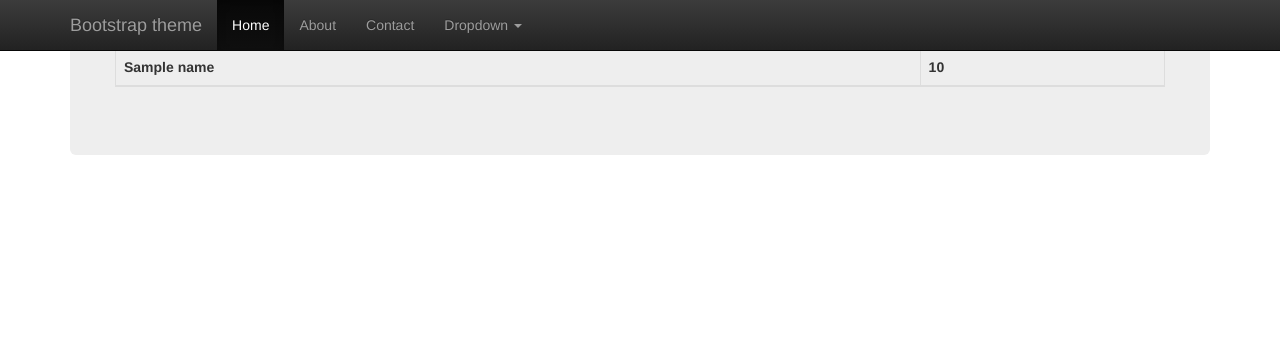
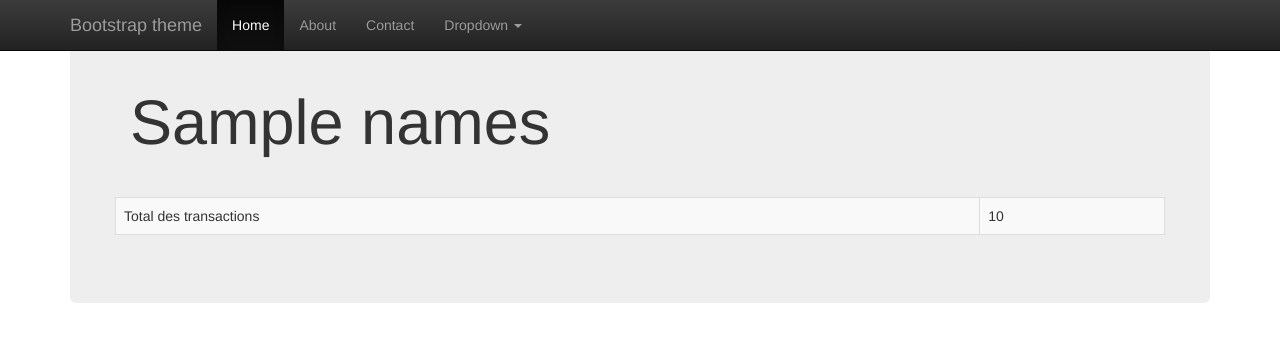
Before and after one commit to epfl-sdf/bill2myprint, a Django app: template src/bill2myprint/templates/bill2myprint/etudiant_total.html in a window 1280 px wide. Shown: the top 351 px of the page. Run offline with Django 3.2, Linux system fonts and the light colour scheme; the template is opened without the code that fills it: most values are stand-ins (such as "Sample title", 1, 10 or a date in 2020); lists and menus that the app fills with data are empty; some libraries are stand-ins or nearby versions.

Commit message:
Improved visual of total

```diff
--- a/src/bill2myprint/templates/bill2myprint/etudiant_total.html
+++ b/src/bill2myprint/templates/bill2myprint/etudiant_total.html
@@ -3,16 +3,20 @@
 {% load templatetags %}
 
 {% block template_main %}
+        <div class="page-header">
+	  <!-- Show the student's name -->
+          <h1>{{ name }}s</h1>
+        </div>
 
         <div class="row">
           <div>
             <table class="table table-striped table-bordered table-hover">
-              <thead>
+              <tbody>
                 <tr>
-                  <th>{{ name }}</th>
-                  <th>{{ total }}</th>
+                  <td>Total des transactions</td>
+                  <td>{{ total }}</td>
                 </tr>
-              </thead>
+              </tbody>
             </table>
           </div>
         </div>
```
